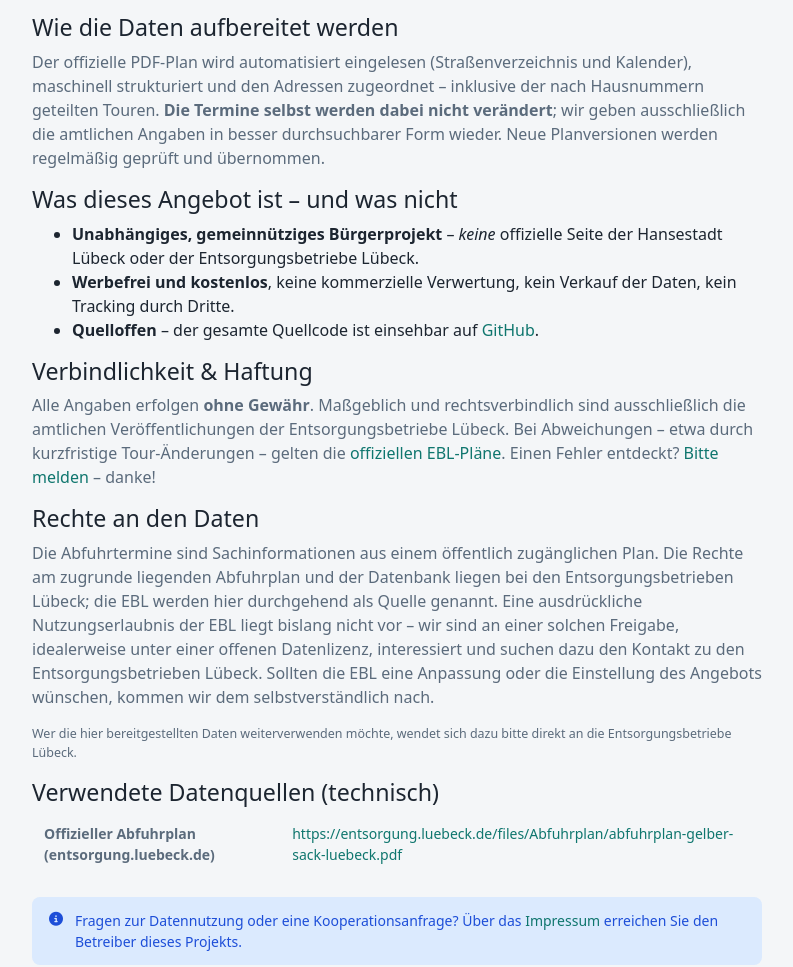
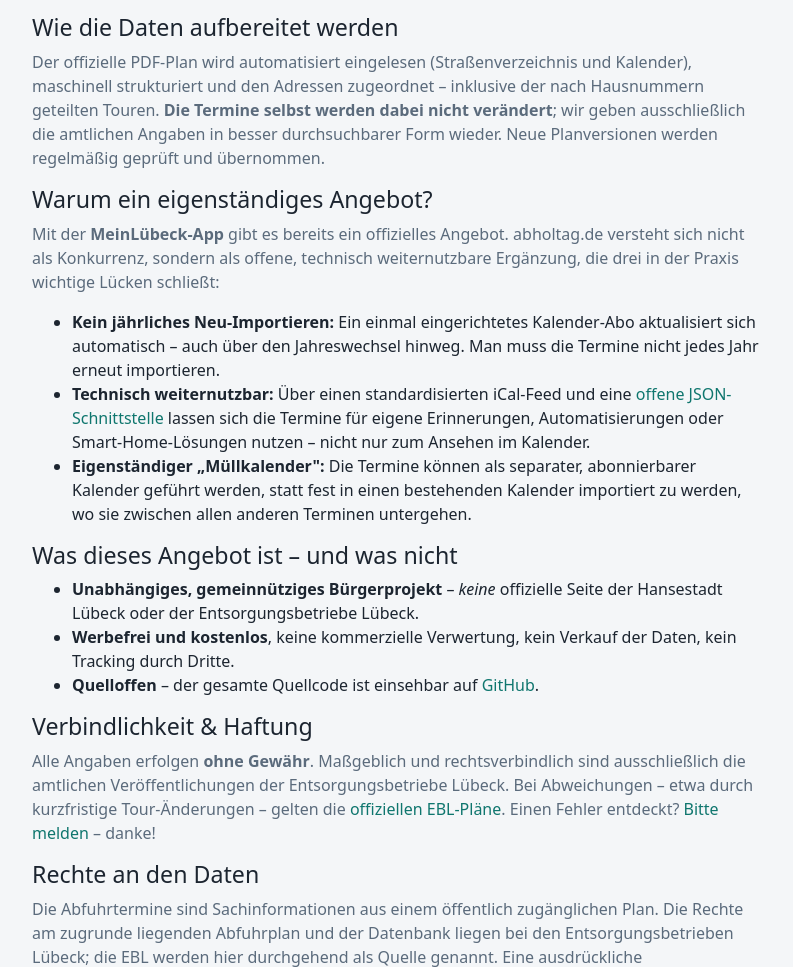
Before and after one commit to brightcolor/abholtag.de-claude, a Django app: page /datenquelle/ in a window 1280 px wide. Shown: the part 482-1449 px from the top of the page, without its empty margins (243-1036 px from the left). Run offline with Django 5.2, Linux system fonts and the light colour scheme; data comes from the database, SQL or seed files in the repository; some libraries are stand-ins or nearby versions.

Commit message:
Datenquelle-Seite: Abschnitt "Warum ein eigenständiges Angebot?"
Grenzt abholtag.de gegenüber der MeinLübeck-App ab: kein jährliches
Neu-Importieren, iCal+JSON-API für Automatisierungen, eigenständiger
abonnierbarer Müllkalender. Konsistent zur EBL-Nutzungsanfrage.

Co-Authored-By: Claude Fable 5 <noreply@anthropic.com>

```diff
--- a/templates/pages/datenquelle.html
+++ b/templates/pages/datenquelle.html
@@ -46,6 +46,25 @@
       geben ausschließlich die amtlichen Angaben in besser durchsuchbarer Form wieder.
       Neue Planversionen werden regelmäßig geprüft und übernommen.
     </p>
+
+    <h2>Warum ein eigenständiges Angebot?</h2>
+    <p>
+      Mit der <strong>MeinLübeck-App</strong> gibt es bereits ein offizielles Angebot. abholtag.de
+      versteht sich nicht als Konkurrenz, sondern als offene, technisch weiternutzbare Ergänzung,
+      die drei in der Praxis wichtige Lücken schließt:
+    </p>
+    <ul>
+      <li><strong>Kein jährliches Neu-Importieren:</strong> Ein einmal eingerichtetes Kalender-Abo
+        aktualisiert sich automatisch – auch über den Jahreswechsel hinweg. Man muss die Termine
+        nicht jedes Jahr erneut importieren.</li>
+      <li><strong>Technisch weiternutzbar:</strong> Über einen standardisierten iCal-Feed und eine
+        <a href="/api/">offene JSON-Schnittstelle</a> lassen sich die Termine für eigene
+        Erinnerungen, Automatisierungen oder Smart-Home-Lösungen nutzen – nicht nur zum Ansehen
+        im Kalender.</li>
+      <li><strong>Eigenständiger „Müllkalender":</strong> Die Termine können als separater,
+        abonnierbarer Kalender geführt werden, statt fest in einen bestehenden Kalender importiert
+        zu werden, wo sie zwischen allen anderen Terminen untergehen.</li>
+    </ul>
 
     <h2>Was dieses Angebot ist – und was nicht</h2>
     <ul>
```
Also changed, not shown: CHANGELOG.md.
